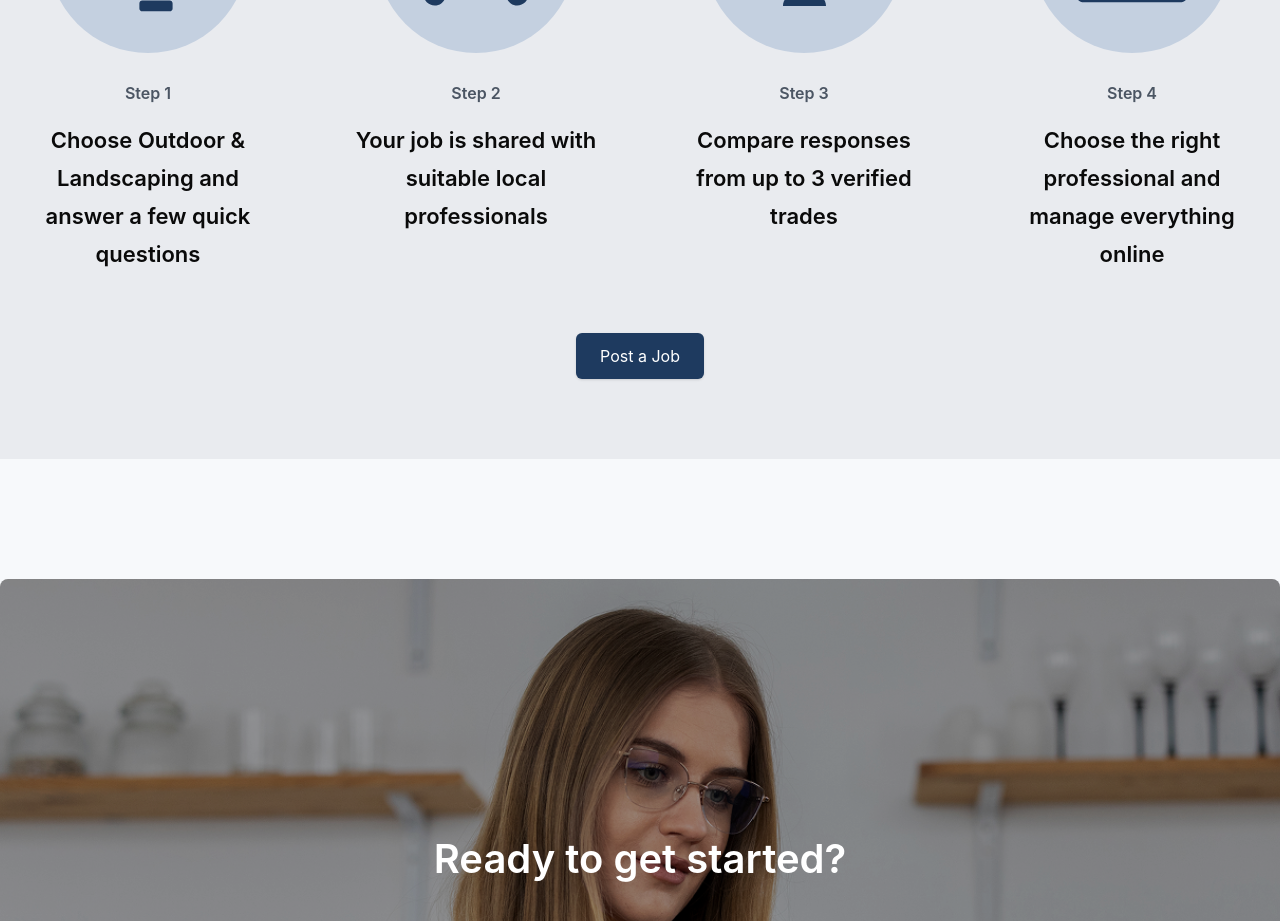
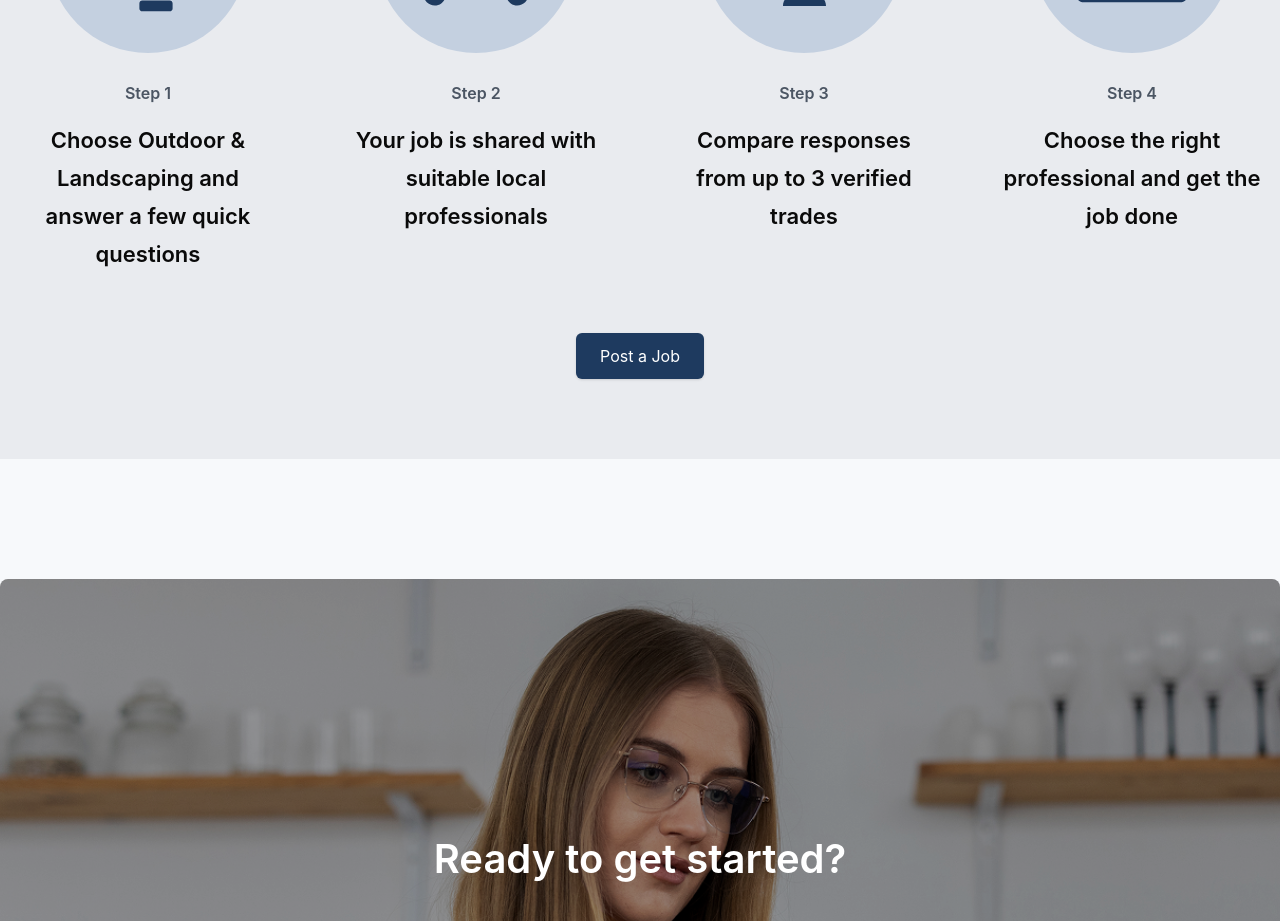
Before and after one commit to mijanConnect/trade-link-network-website, a Next.js app: page /areas/1 in a window 1280 px wide. Shown: the part 2060-2981 px from the top of the page. Built offline with nearby package versions, Linux system fonts and the light colour scheme.

Commit message:
Text changed

```diff
--- a/app/components/ui/Steps.tsx
+++ b/app/components/ui/Steps.tsx
@@ -112,7 +112,7 @@ export default function Steps() {
                 Step 4
               </p>
               <h2 className="text-[10px] px-4 md:text-[18px] lg:text-[22px] font-semibold mt-1 md:mt-4 text-center leading-4 md:leading-8.5 lg:leading-9.5">
-                Choose the right professional and manage everything online
+                Choose the right professional and get the job done
               </h2>
             </div>
           </div>
```
